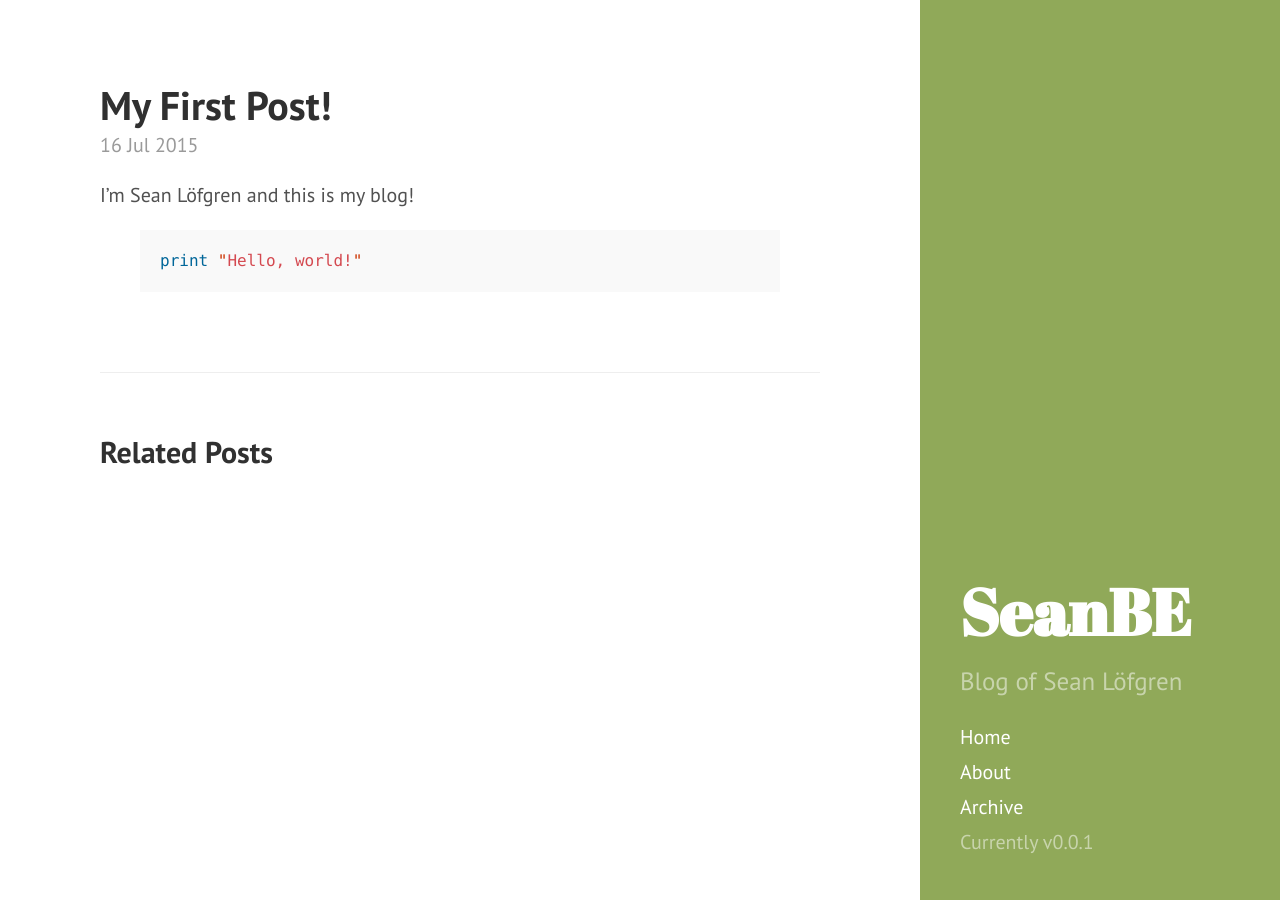
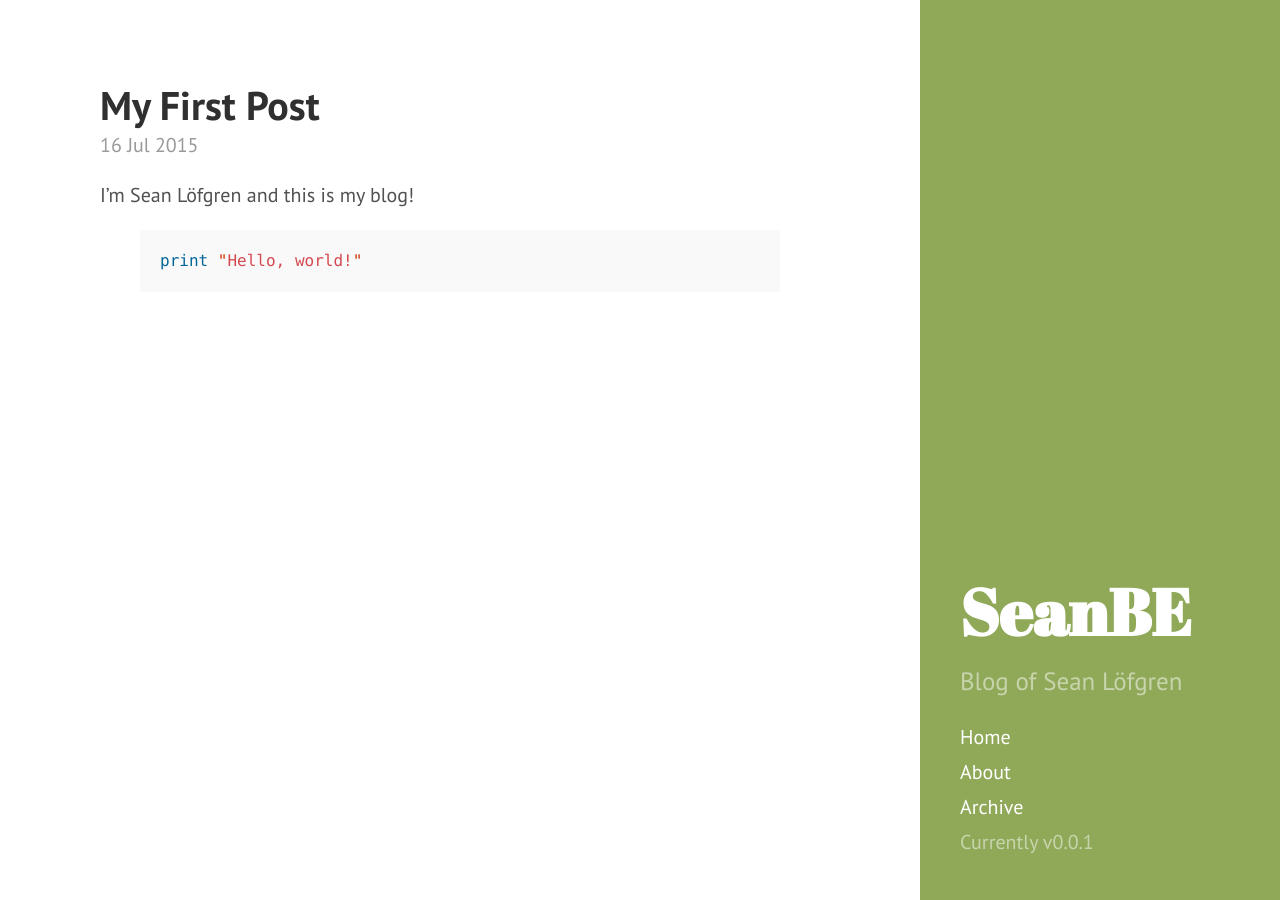
Before and after one commit to SeanBE/seanBE.github.io, a Jekyll site: the page built from _posts/2015-07-16-my-first-post.markdown, in a window 1280 px wide. Built offline with Jekyll 4.4.1, drawn with Linux system fonts in a browser that asks for light colours; Markdown is read by kramdown in place of the engine named in the settings; part of the change alters nothing that is shown.

Commit message:
Modified post layout and added google analytics

```diff
--- /dev/null
+++ b/_includes/analytics.html
@@ -0,0 +1,10 @@
+<script>
+  (function(i,s,o,g,r,a,m){i['GoogleAnalyticsObject']=r;i[r]=i[r]||function(){
+  (i[r].q=i[r].q||[]).push(arguments)},i[r].l=1*new Date();a=s.createElement(o),
+  m=s.getElementsByTagName(o)[0];a.async=1;a.src=g;m.parentNode.insertBefore(a,m)
+  })(window,document,'script','//www.google-analytics.com/analytics.js','ga');
+
+  ga('create', 'UA-65235616-1', 'auto');
+  ga('send', 'pageview');
+
+</script>
--- a/_layouts/default.html
+++ b/_layouts/default.html
@@ -11,5 +11,7 @@
       {{ content }}
     </div>
 
+    {% include analytics.html %}
+
   </body>
 </html>
--- a/_layouts/post.html
+++ b/_layouts/post.html
@@ -8,6 +8,7 @@ layout: default
   {{ content }}
 </div>
 
+{% if site.related_posts.size > 0 %}
 <div class="related">
   <h2>Related Posts</h2>
   <ul class="related-posts">
@@ -23,3 +24,4 @@ layout: default
     {% endfor %}
   </ul>
 </div>
+{% endif %}
--- a/_posts/2015-07-16-welcome-to-jekyll.markdown
+++ b/_posts/2015-07-16-my-first-post.markdown
@@ -1,6 +1,6 @@
 ---
 layout: post
-title:  "My First Post!"
+title:  "My First Post"
 date:   2015-07-16 02:31:56
 categories: general
 ---
```
